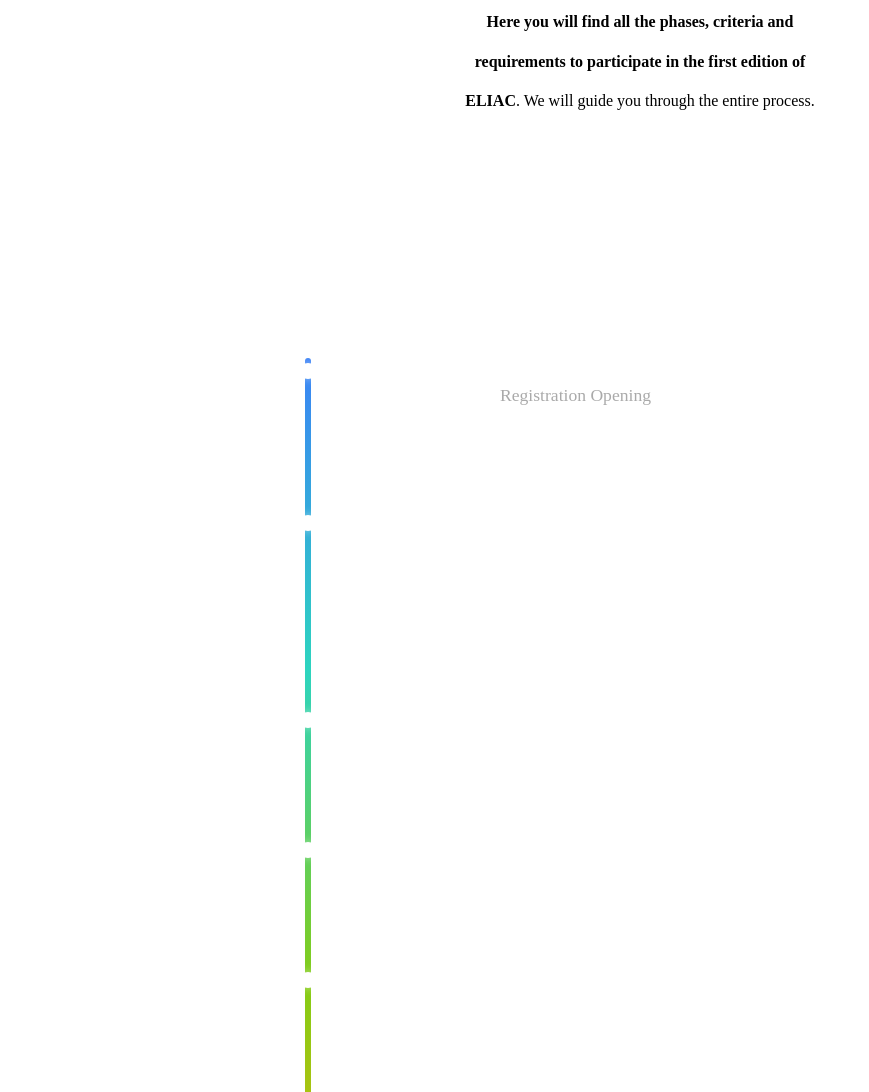
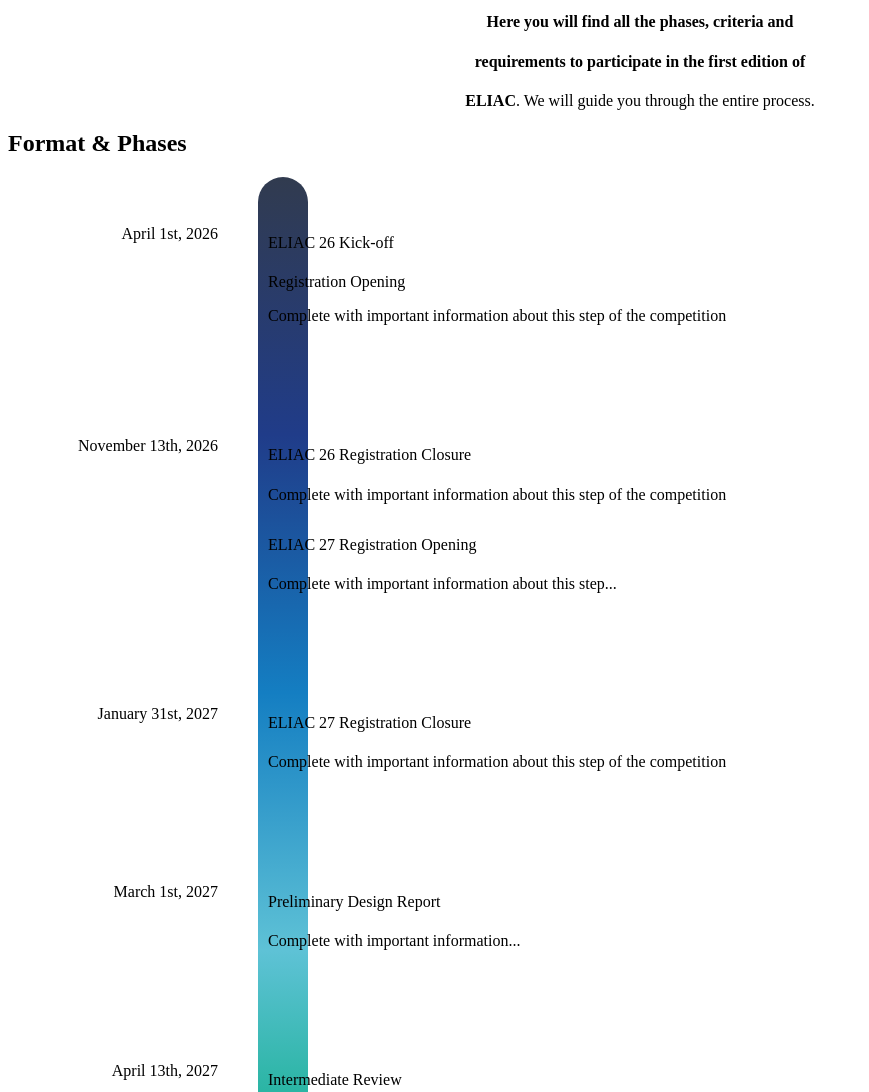
Before and after one commit to eliac-org/eliac-org.github.io, an Astro site: page /Challenge in a window 1280 px wide. Shown: the part 1120-2212 px from the top of the page, without its empty margins (0-869 px from the left). Built offline with nearby package versions, Linux system fonts and the light colour scheme; Astro itself is replaced by a stand-in of ours.

Commit message:
refactor timeline

```diff
--- a/src/components/Challenge/Timeline.astro
+++ b/src/components/Challenge/Timeline.astro
@@ -1,6 +1,4 @@
 ---
-// Timeline.astro
-
 const events = [
   {
     date: "April 1st, 2026",
@@ -43,58 +41,122 @@ const events = [
 ];
 ---
 
-<section class="text-muted welcome_to_eliac">
-  <div class="hero-content">
-    <h4>Here you will find all the phases, criteria and</h4>
-    <h4>requirements to participate in <b>the first edition of</b></h4>
-    <p43><b>ELIAC</b>. We will guide you through the entire process.</h4>
-  </div>
+<section class="contenedor">
+  <h2 class="h2-margin">Format & Phases</h2>
 
-</section>
-
-<section class="timeline-section">
-  <h2>Format & Phases</h2>
   <div class="timeline-container">
     <div class="main-line"></div>
-    {events.map((event) => (
-      <div class="timeline-item">
-        <div class="date">{event.date}</div>
-        <div class="dot"></div>
-        <div class="content">
-          <h3>{event.title}</h3>
-          {event.subtitle && <span class="subtitle">{event.subtitle}</span>}
-          <p>{event.desc}</p>
-          {event.extraTitle && <div class="extra"><h3>{event.extraTitle}</h3><p>{event.desc}</p></div>}
+
+    <div class="timeline-items">
+      {events.map((event) => (
+        <div class="timeline-item">
+          <p class="date">{event.date}</p>
+
+          <!-- El círculo que se alinea con la barra -->
+          <div class="dot"></div>
+
+          <div class="content flow">
+            <h4 class="title">{event.title}</h4>
+            {event.subtitle && <span class="text-muted subtitle">{event.subtitle}</span>}
+            <p class="text-muted">{event.desc}</p>
+
+            {event.extraTitle && (
+              <div class="extra flow" style="margin-top: 2rem;">
+                <h4 class="title">{event.extraTitle}</h4>
+                <p class="text-muted">{event.extraDesc}</p>
+              </div>
+            )}
+          </div>
         </div>
-      </div>
-    ))}
+      ))}
+    </div>
   </div>
 </section>
 
 <style>
-  .welcome_to_eliac{ text-align: center; color: white;}
+  .timeline-container {
+    position: relative;
+  }
 
-  .timeline-section { padding: 4rem 2rem; color: white; max-width: 1000px; margin: auto; }
-  .timeline-container { position: relative; padding-left: 190px; }
-
-  /* La línea degradada */
   .main-line {
     position: absolute;
-    left: 165px; top: 0; bottom: 0;
-    width: 6px;
-    background: linear-gradient(to bottom, #3b82f6, #2dd4bf, #84cc16, #eab308);
-    border-radius: 10px;
+    left: 15.625rem;
+    top: 0;
+    bottom: 0;
+    width: 3.125rem;
+    background: linear-gradient(180deg, #313B4F 0%, #203C89 19%, #147EC2 38%, #5EC2D6 57%, #00AA7A 76%, #FFED00 95%);
+    border-radius: 9999px;
   }
 
-  .timeline-item { display: flex; align-items: flex-start; margin-bottom: 4rem; position: relative; }
-  .date { width: 140px; text-align: right; margin-right: 30px; font-weight: 300; opacity: 0.8; }
+  .timeline-items {
+    display: flex;
+    flex-direction: column;
+    gap: 5rem;
+    padding-block: 2rem;
+  }
+
+  .timeline-item {
+    display: grid;
+    grid-template-columns: 13.125rem 3.125rem 1fr;
+    gap: var(--gap);
+    align-items: start;
+    position: relative;
+    z-index: 1;
+  }
+
+  .date {
+    text-align: right;
+  }
+
   .dot {
-    width: 16px; height: 16px; background: white; border-radius: 50%;
-    position: absolute; left: -30px; top: 5px; z-index: 2;
-    box-shadow: 0 0 10px rgba(255,255,255,0.5);
+    width: 1.875rem; /* 30px */
+    height: 1.875rem;
+    background-color: var(--c-white);
+    border-radius: 50%;
+    justify-self: center;
+    margin-top: 0.25rem;
   }
-  .content { flex: 1; }
-  h3 { font-size: 1.5rem; margin: 0; }
-  .subtitle { color: #aaa; font-size: 1.1rem; }
-  p { opacity: 0.7; font-size: 0.9rem; margin-top: 0.5rem; }
+
+  .content {
+    padding-top: 0.25rem;
+  }
+
+  .title {
+    font-family: var(--ff-display);
+    font-size: var(--fs-h4);
+    font-weight: 500;
+  }
+
+  .subtitle {
+    display: block;
+  }
+
+  /* Mobile */
+  @media (max-width: 480px) {
+    .main-line {
+      left: 0;
+      width: 1.25rem; /* 20px */
+    }
+
+    .timeline-item {
+      display: flex;
+      flex-direction: column;
+      gap: 0.75rem;
+      padding-left: 2.5rem;
+    }
+
+    .dot {
+      position: absolute;
+      left: 0.25rem;
+      top: 0.35rem;
+      width: 0.75rem;
+      height: 0.75rem;
+      margin-top: 0;
+    }
+
+    .date {
+      text-align: left;
+      width: 100%;
+    }
+  }
 </style>
```
